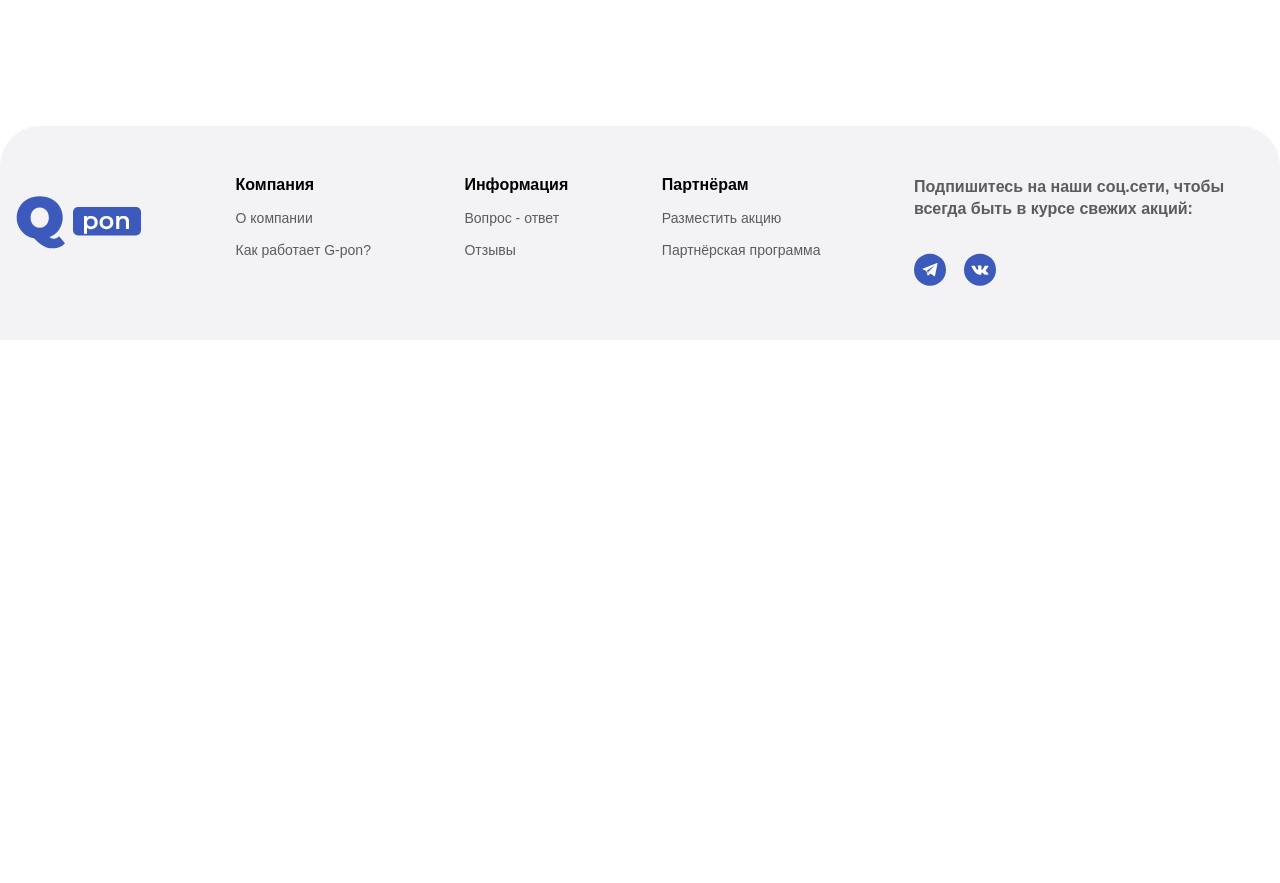
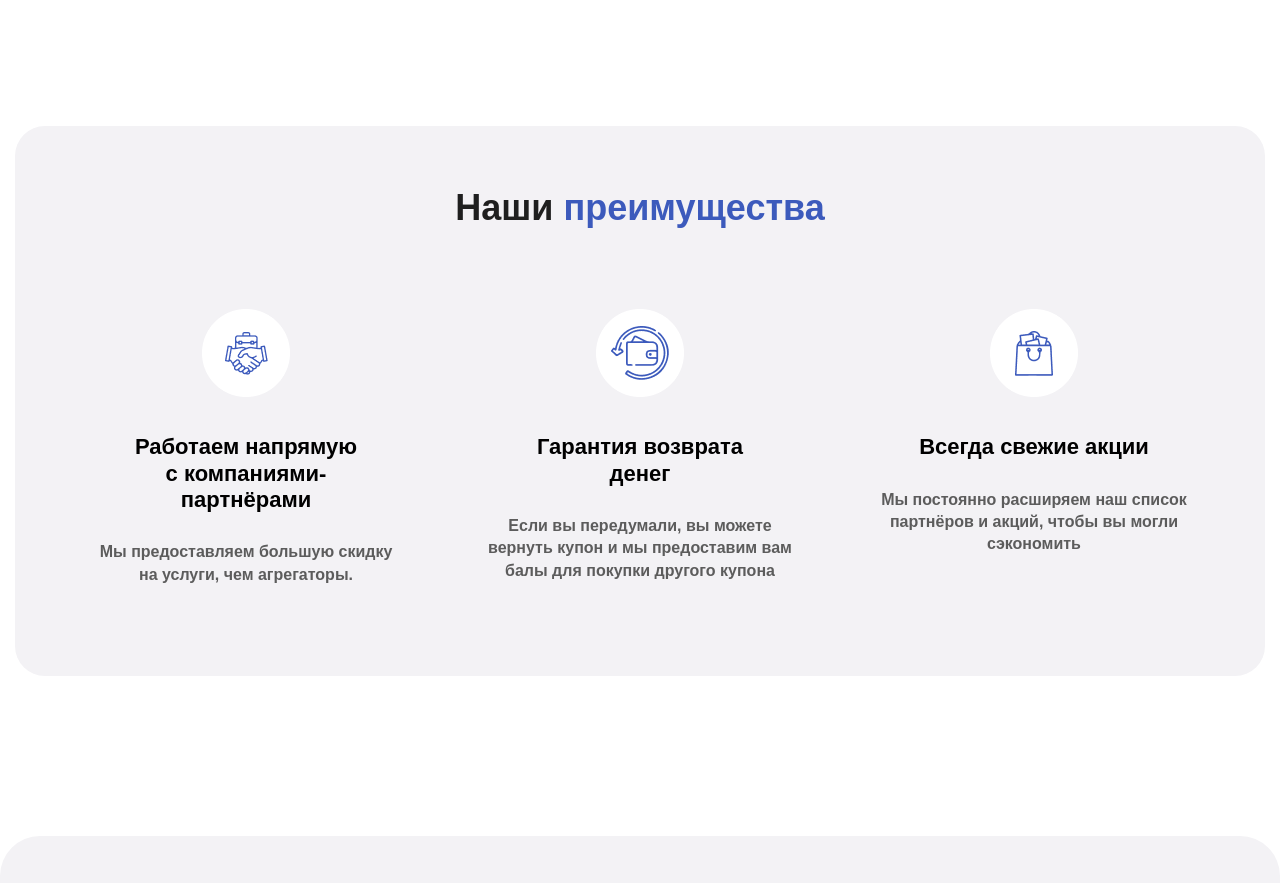
Before and after one commit to i-ramn/q-pon, a website: page source/pages/index.html in a window 1280 px wide. Shown: the part 3520-4403 px from the top of the page. Before the commit the page ends 3860 px from the top, so only its background shows below. Drawn offline with nearby package versions, Linux system fonts and the light colour scheme; files that its build step writes are made by us from their sources; files whose address does not match are found by name.

Commit message:
feat: added advantages section

```diff
--- /dev/null
+++ b/source/pages/components/advantages/index.html
@@ -0,0 +1,22 @@
+<section class="container">
+  <div class="advantages">
+  <h2 class="advantages--title">Наши <span>преимущества</span></h2>
+    <div class="advantages--container">
+      <div class="advantages--item">
+        <img src="img/png/handshake.png" alt="">
+        <p>Работаем напрямую с компаниями-партнёрами </p>
+        <p>Мы предоставляем большую скидку на услуги, чем агрегаторы. </p>
+      </div>
+      <div class="advantages--item">
+        <img src="img/png/moneyback.png" alt="">
+        <p>Гарантия возврата денег</p>
+        <p>Если вы передумали, вы можете вернуть купон и мы предоставим вам балы для покупки другого купона </p>
+      </div>
+      <div class="advantages--item">
+        <img src="img/png/goods.png" alt="">
+        <p>Всегда свежие акции</p>
+        <p>Мы постоянно расширяем наш список партнёров и акций, чтобы вы могли сэкономить</p>
+      </div>
+    </div>
+  </div>
+</section>
--- a/source/pages/index.html
+++ b/source/pages/index.html
@@ -6,6 +6,7 @@
  @@include('components/header/index.html')
  @@include('components/swiper/index.html')
  @@include('components/categories/index.html')
+ @@include('components/advantages/index.html')
  @@include('components/footer/index.html')
  <script src="https://cdn.jsdelivr.net/npm/swiper@8/swiper-bundle.min.js"></script>
  <script src="js/script.js"></script>
--- a/source/styles/_settings.scss
+++ b/source/styles/_settings.scss
@@ -50,13 +50,13 @@ h1 {
 
 h2 {
   font-weight: 700;
-  font-size: 50px;
-  line-height: 61px;
-
+  font-size: 36px;
+  line-height: 120%;
+  color: $black;
+  margin: 0;
   @include media-breakpoint-down(md) {
-    font-weight: 700;
-    font-size: 30px;
-    line-height: 36px;
+    font-size: 20px;
+    line-height: 120%;
   }
 }
 
--- /dev/null
+++ b/source/styles/components/advantages/_advantages.scss
@@ -0,0 +1,65 @@
+.advantages {
+  background: $light-grey;
+  border-radius: 30px;
+  padding-top: 60px;
+  margin-bottom: 160px;
+  padding-bottom: 90px;
+  //padding: 60px 15px 90px 15px;
+  &--title {
+    text-align: center;
+    margin-bottom: 80px;
+    & span {
+      color: $blue;
+    }
+  }
+  &--container {
+    display: flex;
+    justify-content: space-evenly;
+    width: 100%;
+    gap: 10px;
+    @include media-breakpoint-down(md) {
+      flex-direction: column;
+      align-items: center;
+      gap: 30px;
+    }
+  }
+  &--item {
+    display: flex;
+    flex-direction: column;
+    max-width: 306px;
+    align-items: center;
+    & img {
+      width: 88px;
+      height: 88px;
+      margin-bottom: 37px;
+    }
+    & p {
+      margin: 0;
+      text-align: center;
+    }
+    & p:nth-child(2) {
+      padding-left: 35px;
+      padding-right: 35px;
+      font-weight: 700;
+      font-size: 22px;
+      margin-bottom: 28px;
+      line-height: 120%;
+      @include media-breakpoint-down(lg) {
+        font-size: 18px;
+        padding-left: 0;
+        padding-right: 0;
+      }
+    }
+    & p:nth-child(3) {
+      font-weight: 600;
+      font-size: 16px;
+      color: $secondary-gray;
+      line-height: 140%;
+      @include media-breakpoint-down(lg) {
+        font-size: 14px;
+        padding-left: 0;
+        padding-right: 0;
+      }
+    }
+  }
+}
--- a/source/styles/main.scss
+++ b/source/styles/main.scss
@@ -12,6 +12,7 @@
 @import "./components/header/navigation";
 
 @import "./components/categories/categories";
+@import "./components/advantages/advantages";
 
 @import "./components/footer/footer";
 
```
Also changed, not shown: build/index.html, build/styles/main.css, source/img/png/goods.png (added), source/img/png/handshake.png (added), source/img/png/moneyback.png (added).
